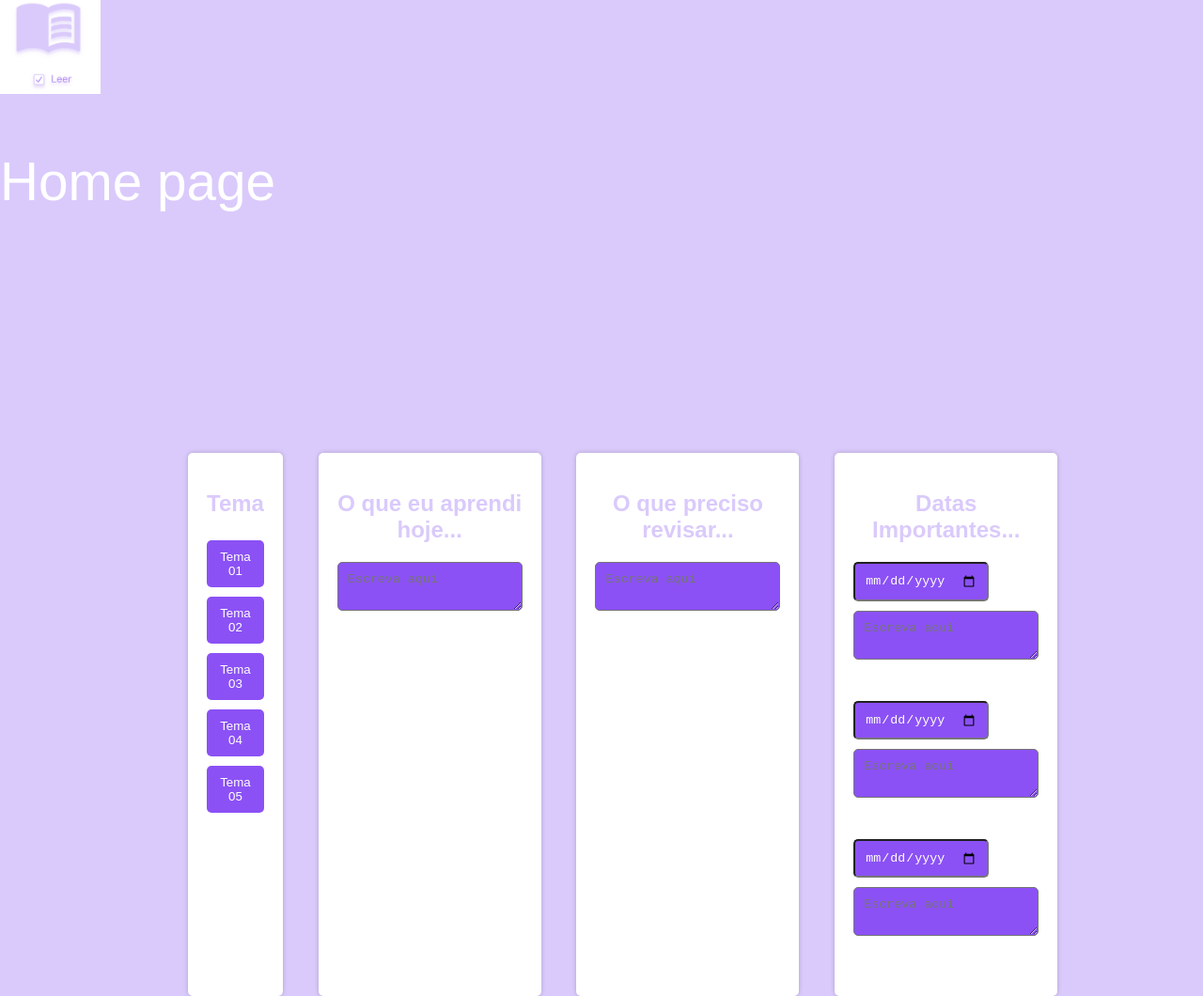
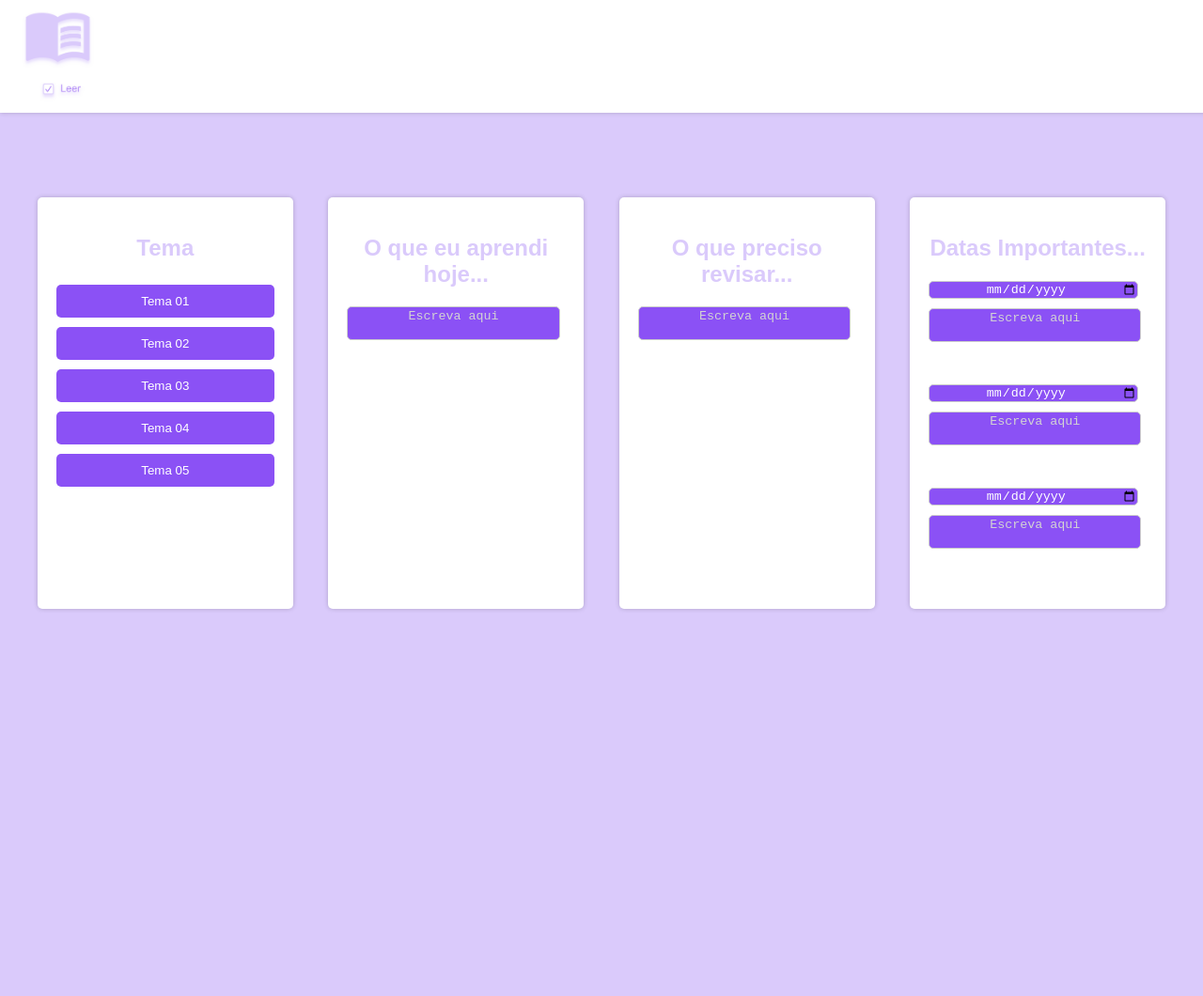
Before and after one commit to ICEI-PUC-Minas-PMV-ADS/pmv-ads-2023-2-e1-proj-web-t6-grupo-2-turma-6, a plain HTML site: page codigo-fonte/homepage.html in a window 1280 px wide. Shown: the top 1060 px of the page at 94% size. After the commit the page ends 800 px from the top, so only its background shows below. Drawn offline with Linux system fonts and the light colour scheme.

Commit message:
Algumas alteracoes

```diff
--- a/codigo-fonte/homepage.html
+++ b/codigo-fonte/homepage.html
@@ -4,11 +4,13 @@
     <meta charset="UTF-8">
     <meta name="viewport" content="width=device-width, initial-scale=1.0">
     <title>Leer</title>
-    <img src="images/leer logo.png" height="100px" >
     <link rel="stylesheet" href="style.css">
 </head>
 <body>
-    <p> Home page </p>
+  <div class="top-bar">
+    <img src="images/leer logo.png" height="100px" />
+  </div>
+
   <div class="container">
       <div class="column temas">
           <h2>Tema</h2>
--- a/codigo-fonte/style.css
+++ b/codigo-fonte/style.css
@@ -5,17 +5,22 @@ body {
     padding: 0;
     background-color: #dacafb;
 }
-P{
-    color: #FFFFFF;
-    font-family: Arial, Helvetica, sans-serif;
-    font-size: 1.5cm;
+
+.top-bar {
+    background-color: white;
+    display: flex;
+    width: 100%;
+    padding: 10px;
+    color: black;
+    box-shadow: 0 0 5px rgba(0, 0, 0, 0.2);
 }
+
 .container {
+    padding: 70px 0;
     max-width: 1200px;
     margin: 20px auto;
     display: flex;
     justify-content: space-between;
-    padding: 200px;
 }
 
 .column {
@@ -37,13 +42,18 @@ P{
 
 textarea, input[type="date"] {
     background-color: #8b51f5;
+    resize: none;
     color: #FFFFFF;
-    width: 100%
+    width: 95%;
     border: 1px solid #ccc;
     border-radius: 5px;
-    padding: 10px;
+    text-align: center;
     margin-bottom: 10px;
 }
+
+textarea::placeholder {
+    color: lightgrey;
+  }
 
 .data-entry {
     margin-bottom: 30px;
```
Lines whose indentation alone changed are shown as unchanged.
